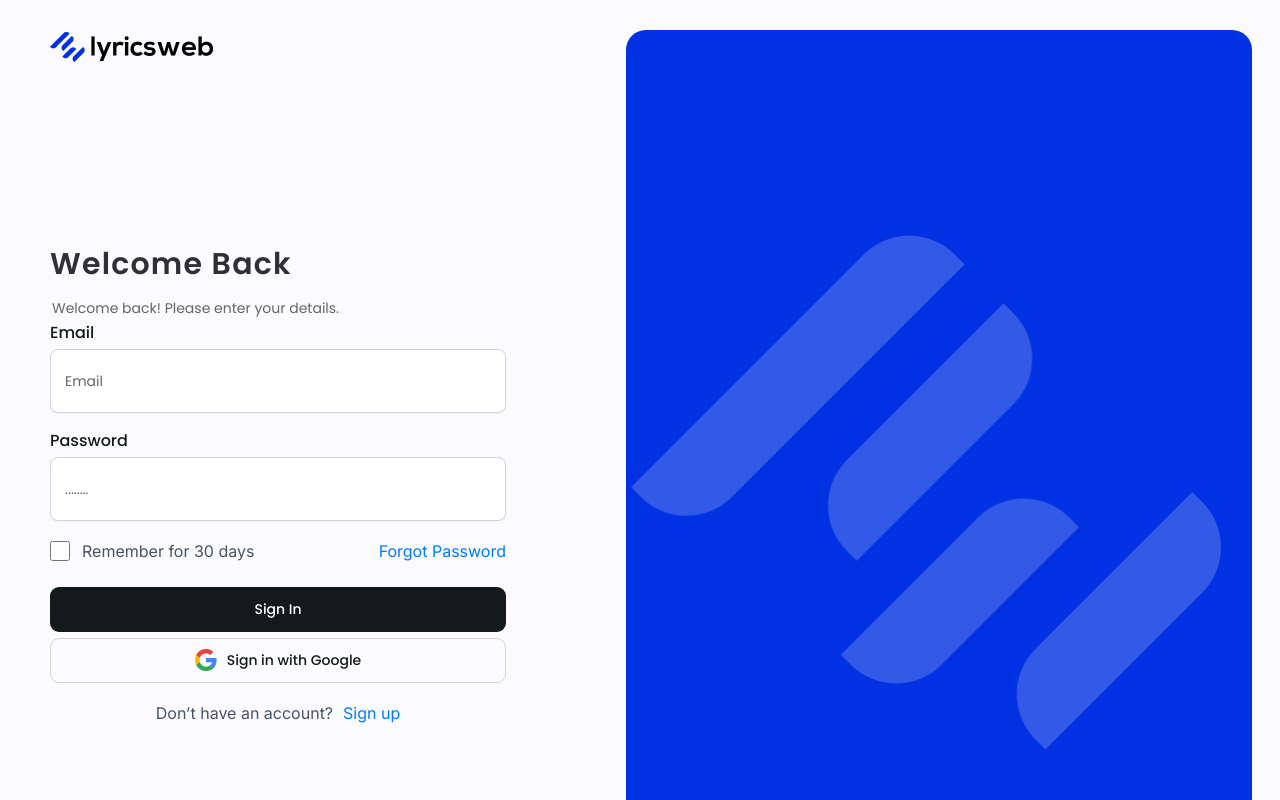
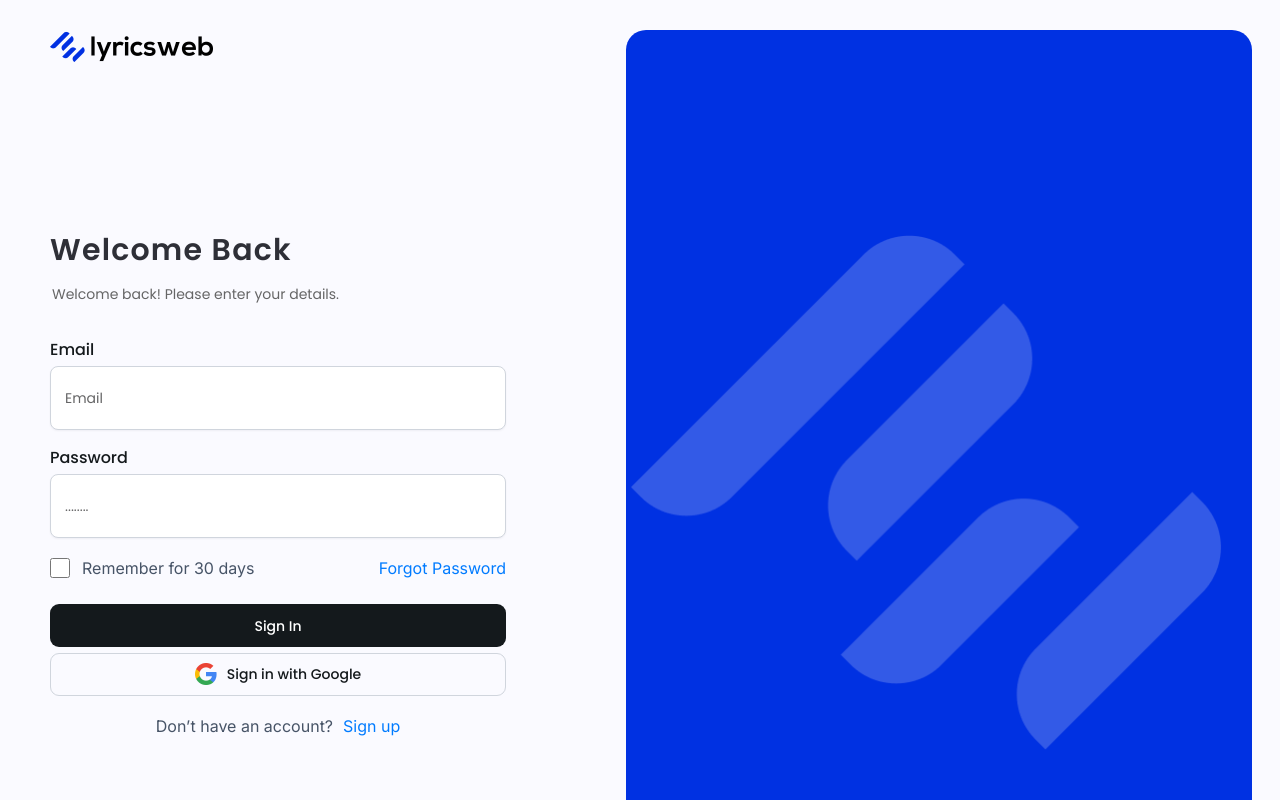
Before and after one commit to mohitgoyat525/next-form-test, a Next.js app: page / in a window 1280 px wide. Shown: the top 800 px of the page. Built offline with nearby package versions, Linux system fonts and the light colour scheme.

Commit message:
add-changes

```diff
--- a/src/components/home/LoginPage.tsx
+++ b/src/components/home/LoginPage.tsx
@@ -61,7 +61,7 @@ export const Login = () => {
             <h1 className="text-3xl font-semibold leading-[58px] text-dark tracking-[1.22px]">
               Welcome Back
             </h1>
-            <p className="text-sm font-normal leading-[30px] text-gray pl-0.5">
+            <p className="text-sm font-normal leading-[30px] text-gray pl-0.5 pb-[31px]">
               Welcome back! Please enter your details.
             </p>
             <form onSubmit={formHandler} className="w-full ">
@@ -136,11 +136,11 @@ export const Login = () => {
               </span>
               <button
                 type="submit"
-                className="w-full pt-[9px] bg-black-light pb-2.5 font-medium leading-6 text-sm text-white mt-6 rounded-[9px] transition-all ease-linear duration-300 hover:bg-white hover:text-black border border-solid border-transparent hover:border-black"
+                className="w-full h-[43px] pt-[9px] bg-black-light pb-2.5 font-medium leading-6 text-sm text-white mt-6 rounded-[9px] transition-all ease-linear duration-300 hover:bg-white hover:text-black border border-solid border-transparent hover:border-black"
               >
                 Sign In
               </button>
-              <button className="w-full pt-[9px] gap-2.5 pb-2.5 font-medium leading-6 text-sm text-black-light flex mt-1.5 rounded-[9px] justify-center items-center border border-solid border-gray-light transition-all ease-linear duration-300 hover:bg-black hover:text-white">
+              <button className="w-full h-[43px] pt-[9px] gap-2.5 pb-2.5 font-medium leading-6 text-sm text-black-light flex mt-1.5 rounded-[9px] justify-center items-center border border-solid border-gray-light transition-all ease-linear duration-300 hover:bg-black hover:text-white">
                 <Image
                   src={"/assets/images/png/google-logo.png"}
                   alt="google logo"
```
